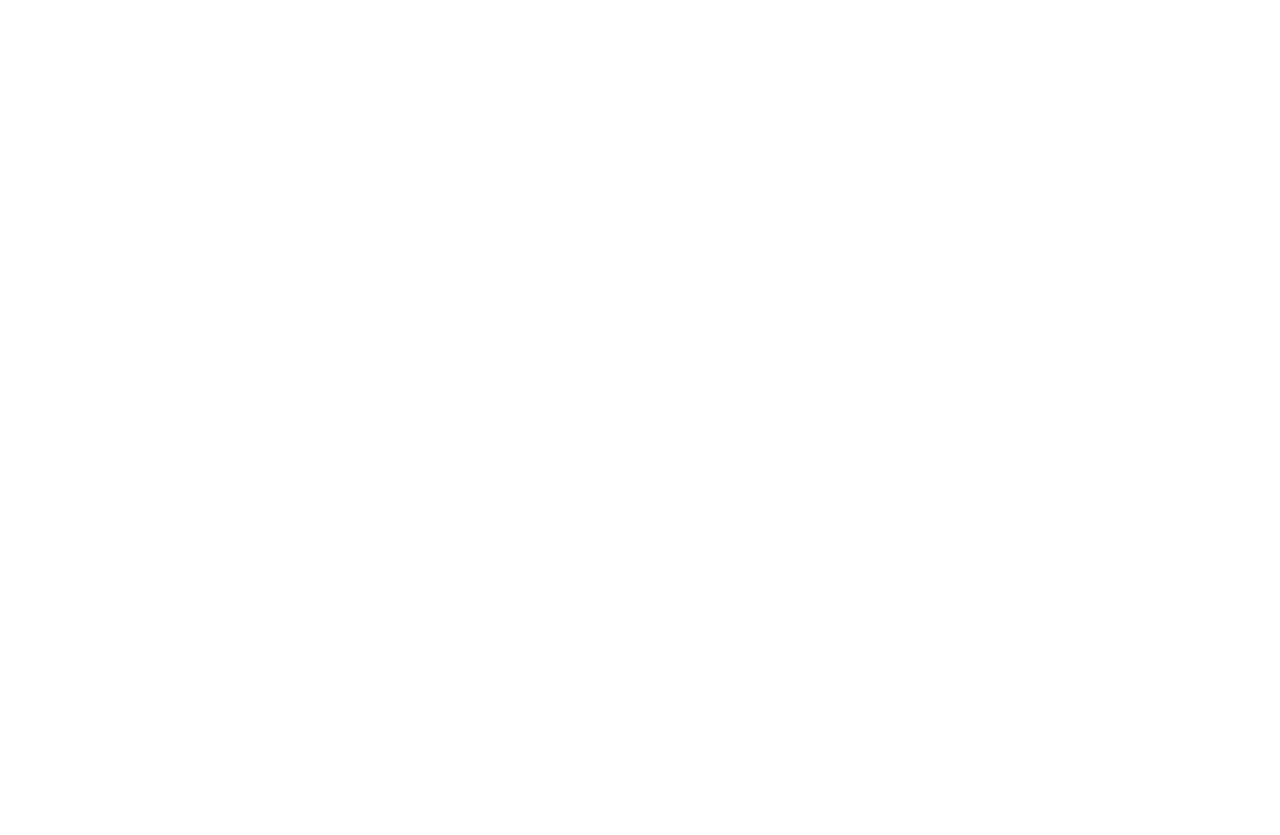
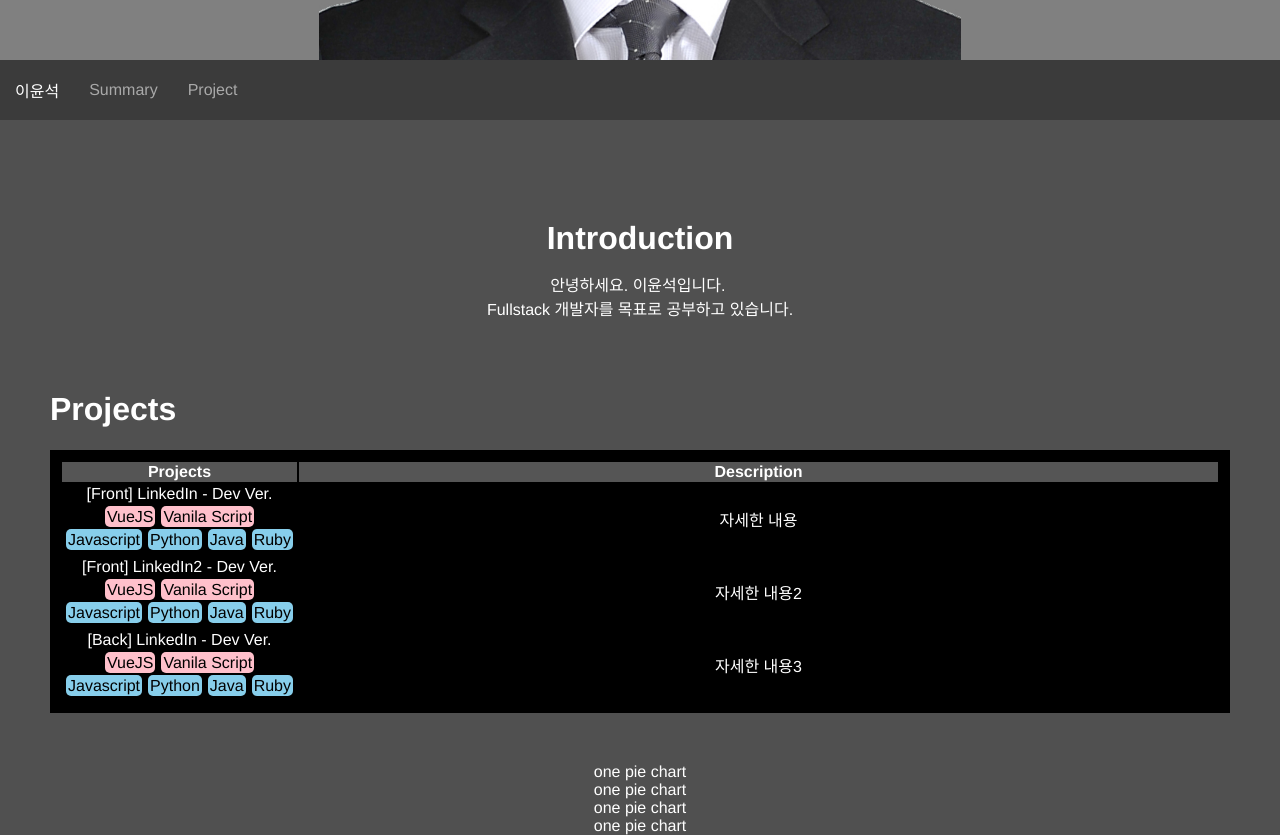
Before and after one commit to yslee1989/yunseok-portfolio-front, a Vue app: page / in a window 1280 px wide. Shown: the part 540-1375 px from the top of the page. Before the commit the page ends 800 px from the top, so only its background shows below. Built offline with nearby package versions, Linux system fonts and the light colour scheme.

Commit message:
20210529 11:55

```diff
--- a/package.json
+++ b/package.json
@@ -8,6 +8,7 @@
   },
   "dependencies": {
     "core-js": "^3.6.5",
+    "pg": "^8.6.0",
     "register-service-worker": "^1.7.1",
     "vue": "^2.6.11",
     "vue-class-component": "^7.2.3",
--- a/src/components/Introduction.vue
+++ b/src/components/Introduction.vue
@@ -20,7 +20,7 @@
 <style scoped lang="scss">
 h1 {
     margin: 0px;
-    margin-bottom: 15px;
+    padding: 100px 0px 15px;
 }
 .description {
     white-space: pre-wrap;
--- a/src/components/Piechart.vue
+++ b/src/components/Piechart.vue
@@ -10,7 +10,7 @@
 @Component
 
 export default class Piechart extends Vue {
-    @Prop({default: [{Javascript: 3, Java: 2, Python: 5}]}) data
+    //@Prop({default: [{Javascript: 3, Java: 2, Python: 5}]}) data
 }
 </script>
 
--- a/src/views/About.vue
+++ b/src/views/About.vue
@@ -59,7 +59,7 @@
 
 <style scoped lang="scss">
 .main {
-  background-color: rgb(56, 56, 56);
+  background-color: rgb(80, 80, 80);
   color: white;
 }
 </style>
```
Also changed, not shown: 1 other file (tests, documents, lock files or other folders).
